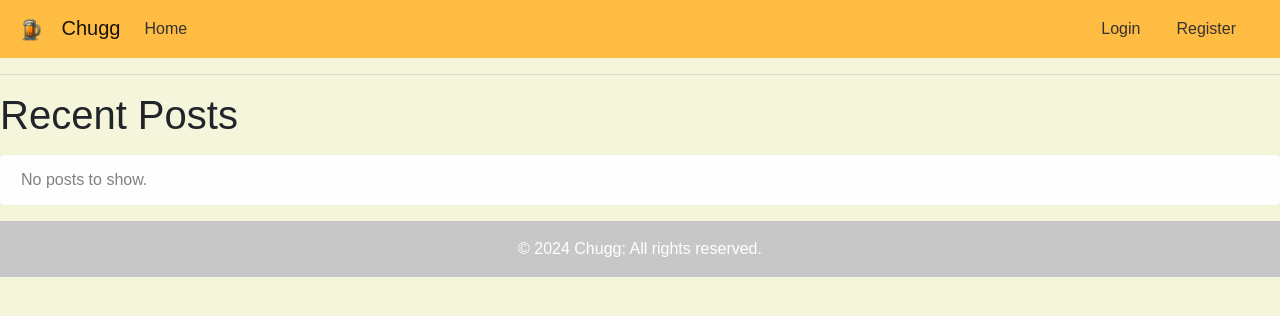
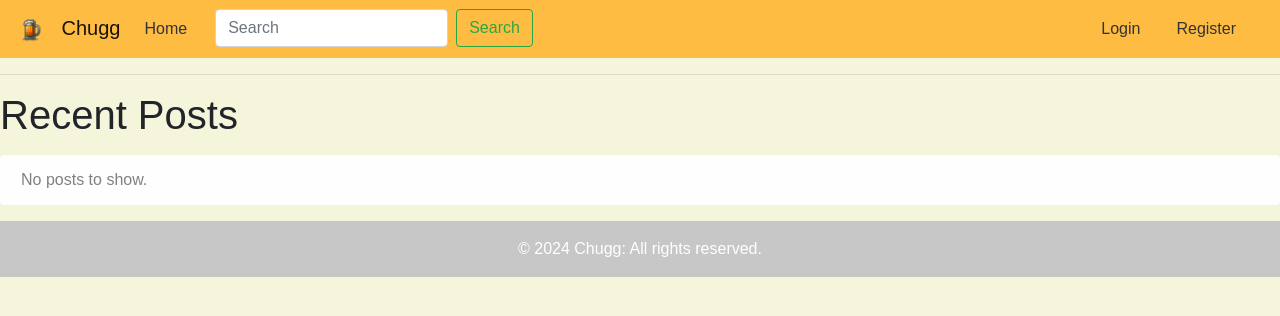
Before and after one commit to Radrados/agileProject, a Flask app: page / in a window 1280 px wide. Shown: the top 316 px of the page. Run offline with Flask 3, Linux system fonts and the light colour scheme; data that the repository does not hold is empty; some libraries are stand-ins or nearby versions.

Commit message:
search functional

```diff
--- a/app/templates/base.html
+++ b/app/templates/base.html
@@ -32,6 +32,13 @@
         <ul class="navbar-nav">
             <li class="nav-item">
                 <a class="nav-link" href="{{ url_for('index') }}">Home</a>
+            </li>
+            <!-- Search form -->
+            <li class="nav-item">
+                <form class="form-inline" method="post" action="{{ url_for('search') }}">
+                    <input class="form-control mr-sm-2" type="search" placeholder="Search" aria-label="Search" name="search-post">
+                    <button class="btn btn-outline-success my-2 my-sm-0" type="submit">Search</button>
+                </form>
             </li>
         </ul>
         <ul class="navbar-nav ml-auto">
```
